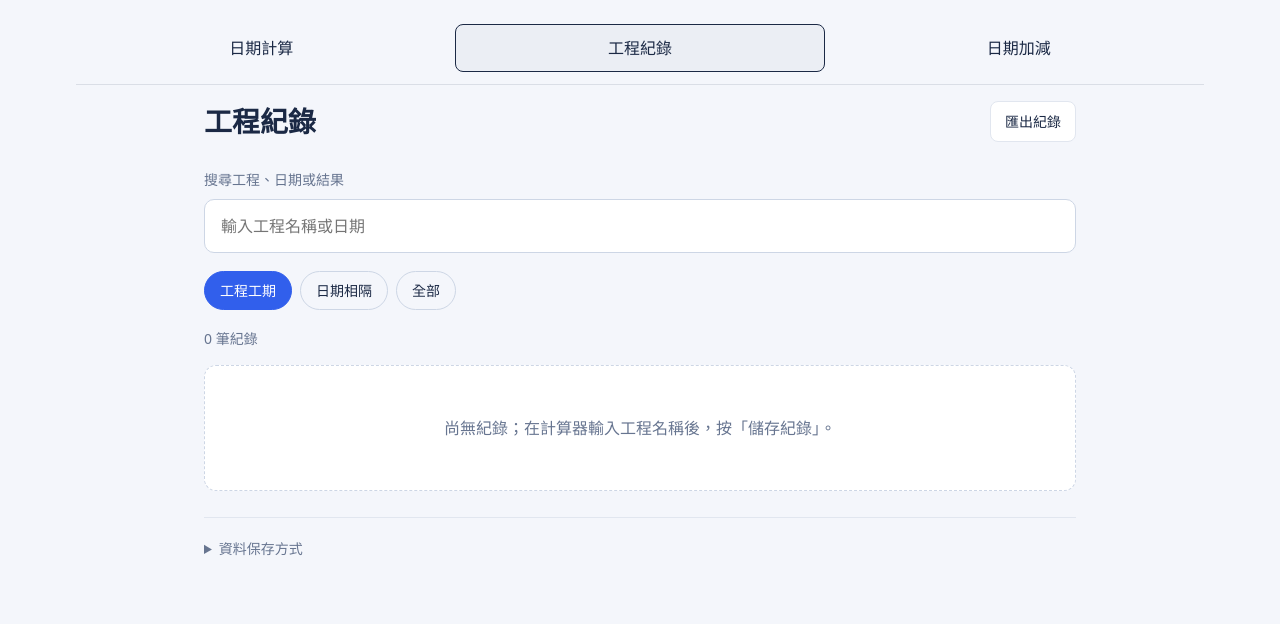
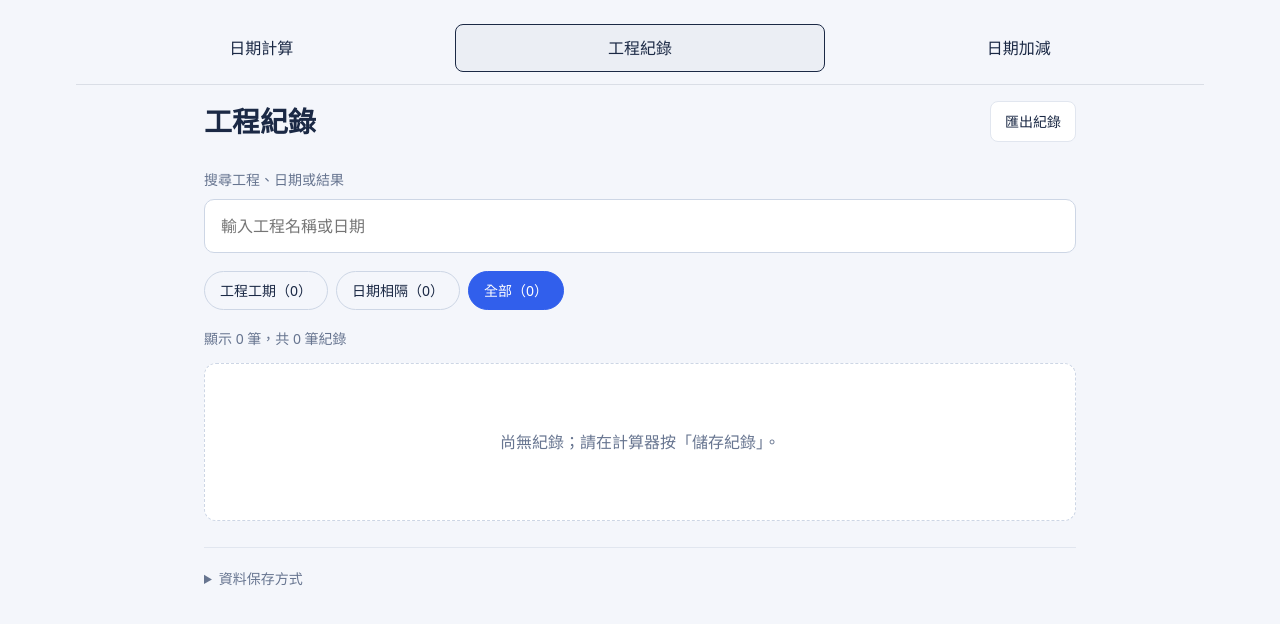
Before and after one commit to Corry-Hsu/dayworks, a website with bundled scripts: page between/memories.html in a window 1280 px wide. Built offline with nearby package versions, Linux system fonts and the light colour scheme.

Commit message:
Show all saved records by default and clarify filtered empty states

```diff
--- a/between/memories.html
+++ b/between/memories.html
@@ -1 +1 @@
-<!doctype html><html lang="zh-Hant"><head><meta charset="utf-8"><meta name="viewport" content="width=device-width,initial-scale=1"><title>工程紀錄｜日期與工期</title><link rel="stylesheet" href="redesign.css"><link rel="stylesheet" href="memories.css"><link rel="stylesheet" href="../navigation.css"></head><body><header class="tool-header"><nav class="primary-tabs" aria-label="主要工具"><a href="../between/timeline.html">日期計算</a><a href="../between/memories.html" aria-current="page">工程紀錄</a><a href="../plus/dark.html">日期加減</a></nav></header><main class="memories"><div class="memory-heading"><h1>工程紀錄</h1><button id="export" type="button">匯出紀錄</button></div><label class="search-label" for="search">搜尋工程、日期或結果</label><input id="search" type="search" placeholder="輸入工程名稱或日期" autocomplete="off"><div class="memory-filters" role="group" aria-label="紀錄類型"><button data-kind="work" aria-pressed="true">工程工期</button><button data-kind="date" aria-pressed="false">日期相隔</button><button data-kind="all" aria-pressed="false">全部</button></div><p id="memory-count" role="status"></p><p id="storage-error" role="alert"></p><div id="memory-list"></div><details class="memory-note"><summary>資料保存方式</summary><p>紀錄僅保存在這個網站、這個瀏覽器。不同裝置不會同步；清除網站資料或結束無痕模式可能移除紀錄。請定期匯出留存。舊版紀錄仍可查閱，但可能沒有工程名稱、儲存時間或完整排除設定。</p></details></main><p id="toast" role="status"></p><script type="module" src="memories.mjs"></script></body></html>
+<!doctype html><html lang="zh-Hant"><head><meta charset="utf-8"><meta name="viewport" content="width=device-width,initial-scale=1"><title>工程紀錄｜日期與工期</title><link rel="stylesheet" href="redesign.css"><link rel="stylesheet" href="memories.css"><link rel="stylesheet" href="../navigation.css"></head><body><header class="tool-header"><nav class="primary-tabs" aria-label="主要工具"><a href="../between/timeline.html">日期計算</a><a href="../between/memories.html" aria-current="page">工程紀錄</a><a href="../plus/dark.html">日期加減</a></nav></header><main class="memories"><div class="memory-heading"><h1>工程紀錄</h1><button id="export" type="button">匯出紀錄</button></div><label class="search-label" for="search">搜尋工程、日期或結果</label><input id="search" type="search" placeholder="輸入工程名稱或日期" autocomplete="off"><div class="memory-filters" role="group" aria-label="紀錄類型"><button data-kind="work" aria-pressed="false">工程工期</button><button data-kind="date" aria-pressed="false">日期相隔</button><button data-kind="all" aria-pressed="true">全部</button></div><p id="memory-count" role="status"></p><p id="storage-error" role="alert"></p><div id="memory-list"></div><details class="memory-note"><summary>資料保存方式</summary><p>紀錄僅保存在這個網站、這個瀏覽器。不同裝置不會同步；清除網站資料或結束無痕模式可能移除紀錄。請定期匯出留存。舊版紀錄仍可查閱，但可能沒有工程名稱、儲存時間或完整排除設定。</p></details></main><p id="toast" role="status"></p><script type="module" src="memories.mjs"></script></body></html>
--- a/between/memories.mjs
+++ b/between/memories.mjs
@@ -1,11 +1,12 @@
 import {readRecords,writeRecords,searchRecords,recordURL} from './records.mjs';
 const $=id=>document.getElementById(id),el=(tag,text,cls)=>{const e=document.createElement(tag);e.textContent=text;if(cls)e.className=cls;return e;};
-let kind='work',timer;
+let kind='all',timer;
 function toast(text){$('toast').textContent=text;clearTimeout(timer);timer=setTimeout(()=>$('toast').textContent='',4000);}
 function all(){return ['work','date'].flatMap(kind=>readRecords(kind).map(record=>({record,kind})));}
 function render(){const list=$('memory-list');list.replaceChildren();$('storage-error').textContent='';document.querySelectorAll('[data-kind]').forEach(b=>b.setAttribute('aria-pressed',String(b.dataset.kind===kind)));let records;try{records=all();}catch{$('storage-error').textContent='無法讀取本機紀錄，請檢查儲存權限。原始資料未被修改。';$('memory-count').textContent='';return;}
- const filtered=records.filter(x=>kind==='all'||x.kind===kind).filter(x=>searchRecords([x.record],$('search').value).length).sort((a,b)=>(b.record.savedAt||'').localeCompare(a.record.savedAt||''));$('memory-count').textContent=`${filtered.length} 筆紀錄`;
- if(!filtered.length)list.append(el('p',$('search').value?'找不到符合的紀錄。':'尚無紀錄；在計算器輸入工程名稱後，按「儲存紀錄」。','memory-empty'));
+ const filtered=records.filter(x=>kind==='all'||x.kind===kind).filter(x=>searchRecords([x.record],$('search').value).length).sort((a,b)=>(b.record.savedAt||'').localeCompare(a.record.savedAt||''));$('memory-count').textContent=`顯示 ${filtered.length} 筆，共 ${records.length} 筆紀錄`;for(const b of document.querySelectorAll('[data-kind]')){const k=b.dataset.kind;const count=k==='all'?records.length:records.filter(x=>x.kind===k).length;b.textContent=({all:'全部',work:'工程工期',date:'日期相隔'})[k]+`（${count}）`;}
+ if(!filtered.length){const empty=el('div','','memory-empty');empty.append(el('p',$('search').value?'找不到符合搜尋條件的紀錄。':records.length?'此分類沒有紀錄；其他分類仍有已儲存項目。':'尚無紀錄；請在計算器按「儲存紀錄」。'));if(records.length){const showAll=el('button','顯示全部紀錄');showAll.type='button';showAll.onclick=()=>{kind='all';$('search').value='';render();};empty.append(showAll);}list.append(empty);}
+
  for(const {record:r,kind:k}of filtered){const card=el('details','','memory-item'),summary=el('summary',''),heading=el('div','');heading.append(el('h2',r.name||'未命名紀錄'),el('p',`${r.start} ／ ${r.end}`));summary.append(heading,el('strong',r.result));card.append(summary);const body=el('div','','memory-body');body.append(el('p',r.detail));if(r.savedAt){const d=new Date(r.savedAt);if(Number.isFinite(+d))body.append(el('p','儲存：'+d.toLocaleString('zh-TW')));}
  if(r.options){const fields=[['saturday','星期六'],['sunday','星期日'],['holidays','2026 國定假日']];body.append(el('p','排除：'+(fields.filter(([field])=>r.options[field]).map(([,name])=>name).join('、')||'無')));}
  if(r.snapshot){for(const [field,label]of (k==='work'?[['calendar','日曆天數'],['working','工作天數'],['excluded','排除天數']]:[['days','相隔天數'],['inclusive','含頭含尾']]))if(Number.isFinite(r.snapshot[field])){const line=el('div','','detail-line');line.append(el('span',label),el('b',r.snapshot[field]+' 天'));body.append(line);}}
```
Also changed, not shown: taste/dist/between/memories.html, taste/dist/between/memories.mjs.
